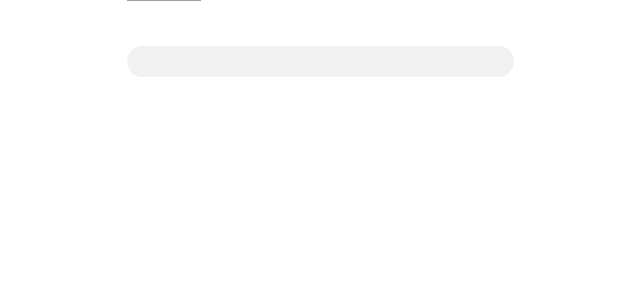
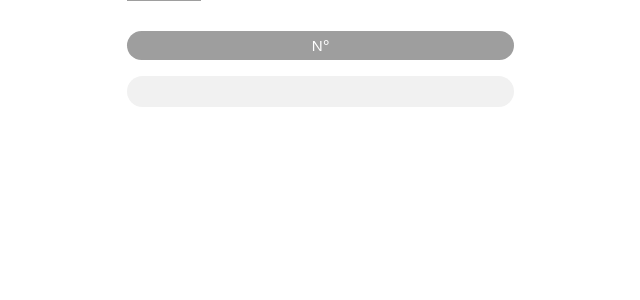
Before and after one commit to javierCM1/pokedex, a PHP site: page /pokemonDisplay.php in a window 1280 px wide. Shown: the part 186-486 px from the top of the page, without its empty margins (464-1104 px from the left). Run offline with PHP 8.4, Linux system fonts and the light colour scheme; data that the repository does not hold is empty; grey boxes are pictures that could not be loaded.

Commit message:
numero en pokemonDisplay

```diff
--- a/pokemonDisplay.php
+++ b/pokemonDisplay.php
@@ -56,7 +56,7 @@
         .pokemon-header {
             display: flex;
             align-items: center;
-            margin-bottom: 3em;
+            margin-bottom: 2em;
         }
 
         .pokemon-type {
@@ -76,6 +76,13 @@
             line-height: 1.6;
             color: #555;
             text-align: left;
+        }
+
+        .pokemon-numero {
+            font-size: 1em;
+            color: #fff;
+            text-align: center;
+            padding: 0.2em;
         }
 
         /* Small Devices, Tablets */
@@ -140,6 +147,9 @@
                         <img class='pokemon-type' alt='Tipo no disponible' src='$tipo'>
                         <h1 class='pokemon-name'>$nombre</h1>
                     </div>
+                    <div class='w3-gray w3-round-xlarge'>
+                        <p class='pokemon-numero'>N° $uuid_pokemon</p>
+                    </div>
                     <div class='w3-margin-top w3-light-gray w3-padding w3-round-xlarge'>
                         <p class='pokemon-description'>$descripcion</p>
                     </div>
```
Also changed, not shown: imagenes/ffffffff.png (deleted), imagenes/probando123.png (deleted), imagenes/probando123444444444444.png (deleted).
